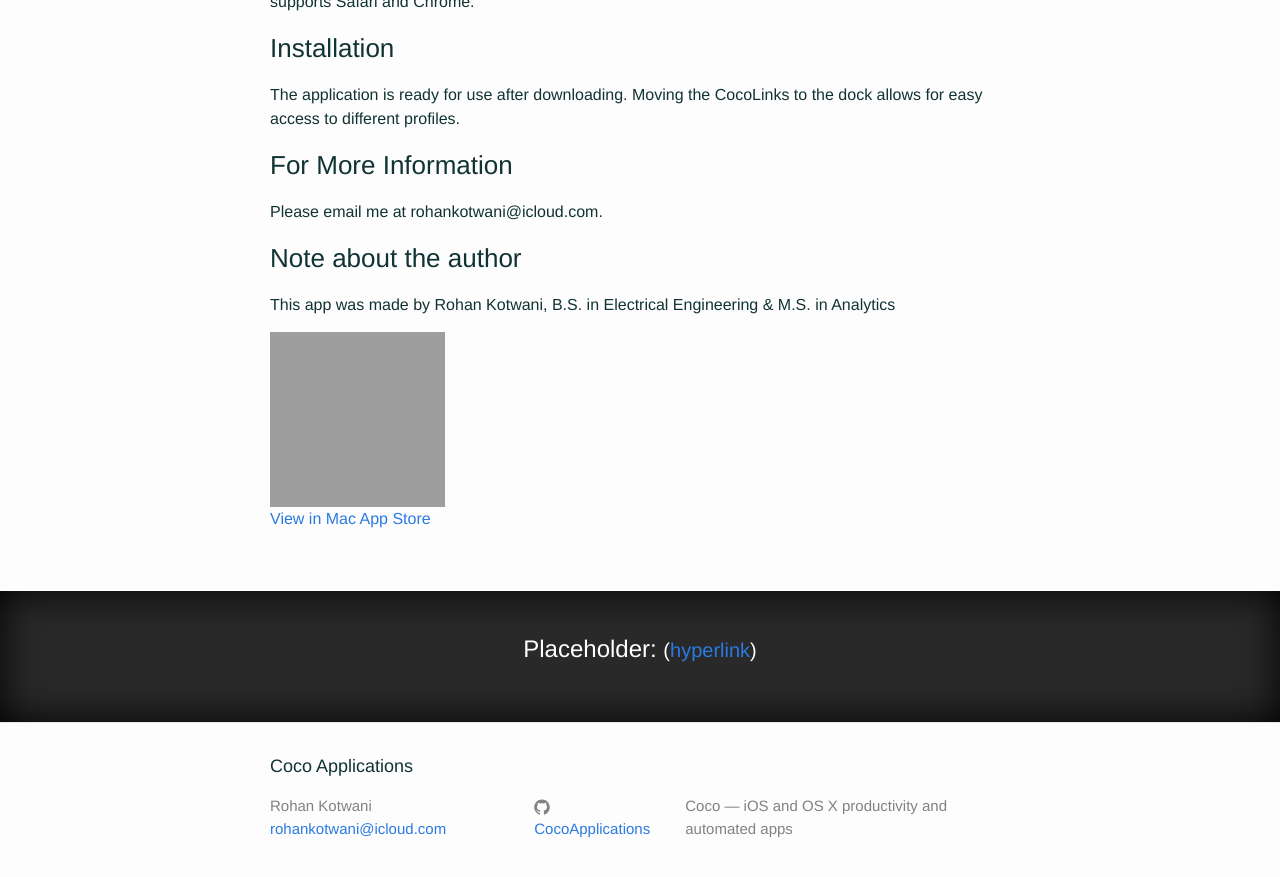
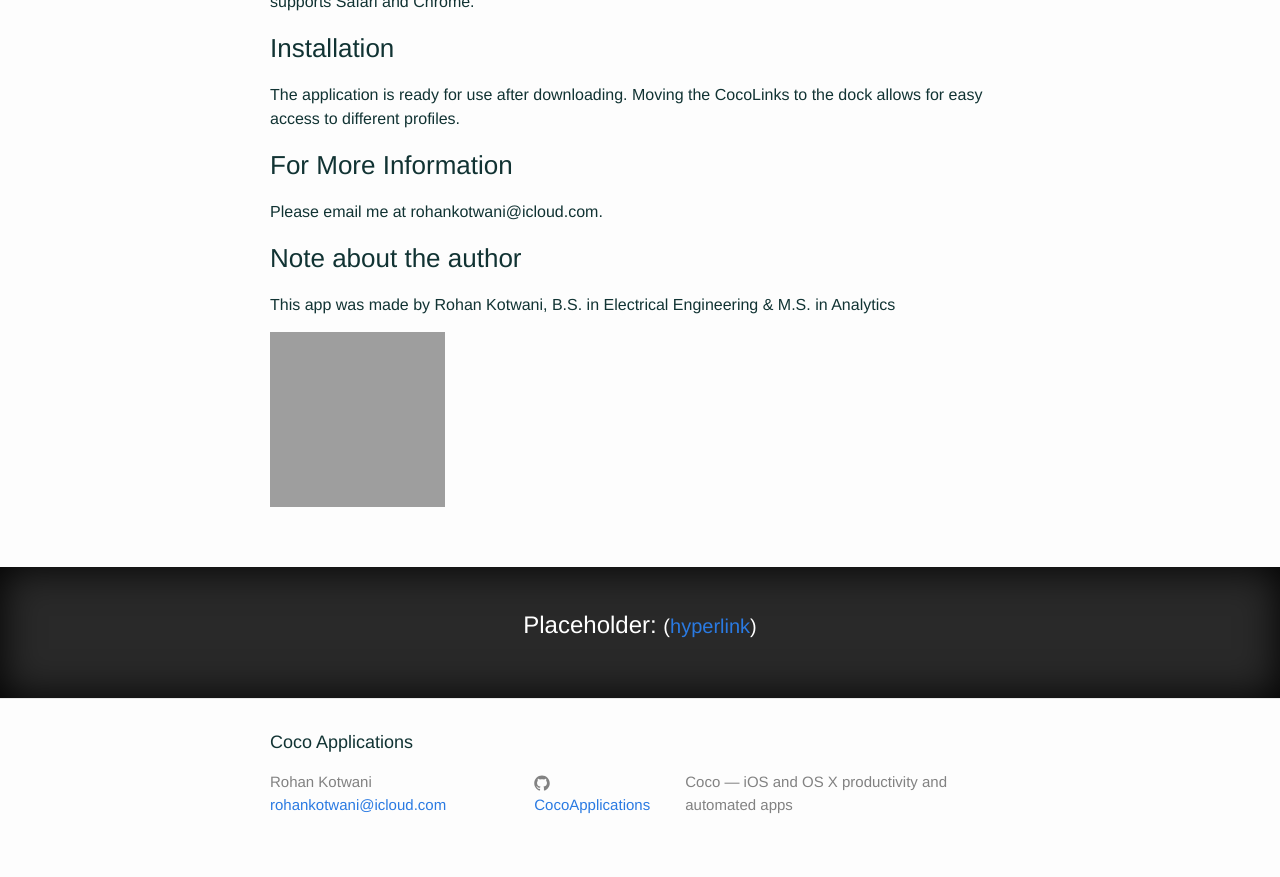
Before and after one commit to CocoApplications/CocoApplications, a Jekyll site: the page built from _posts/2017-09-18-CocoLinks.html, in a window 1280 px wide and 900 px high, scrolled down 1088 px. Shown: the top 877 px of the window. Built offline with Jekyll 4.4.1, drawn with Linux system fonts in a browser that asks for light colours; grey boxes are pictures that could not be loaded.

Commit message:
prototyping

```diff
--- a/_posts/2017-09-18-CocoLinks.html
+++ b/_posts/2017-09-18-CocoLinks.html
@@ -71,8 +71,9 @@ tags:
         <meta itemprop="image" content="http://is2.mzstatic.com/image/thumb/Purple118/v4/d0/74/2c/d0742c04-fd35-0802-ecf3-a20882a6efff/source/175x175bb.png">
 
     </div> </a>
+    <!--
     <div align="left">
       <a onclick="return its.detect.openItunes('https://itunes.apple.com/us/app/cocolinks/id1092405727?mt=12');" href="#" class="action view-in-appstore"><span>View in Mac App Store</span></a>
     </div>
-
+    -->
 </body>
--- a/_posts/2017-09-20-PhotoCoco.html
+++ b/_posts/2017-09-20-PhotoCoco.html
@@ -98,7 +98,7 @@ PhotoCoco can be used for surveillance by only taking photos when a change in fr
 
     </div></a>
     <div align="left">
-      <a onclick="return  v('https://itunes.apple.com/us/app/photococo/id1273556669?mt=8');" href="#" class="action view-in-itunes"><span>View in iTunes</span></a>
+      <a onclick="return  its.detect.openItunes('https://itunes.apple.com/us/app/photococo/id1273556669?mt=8');" href="#" class="action view-in-itunes"><span>View in iTunes</span></a>
     </div>
 
 
```
